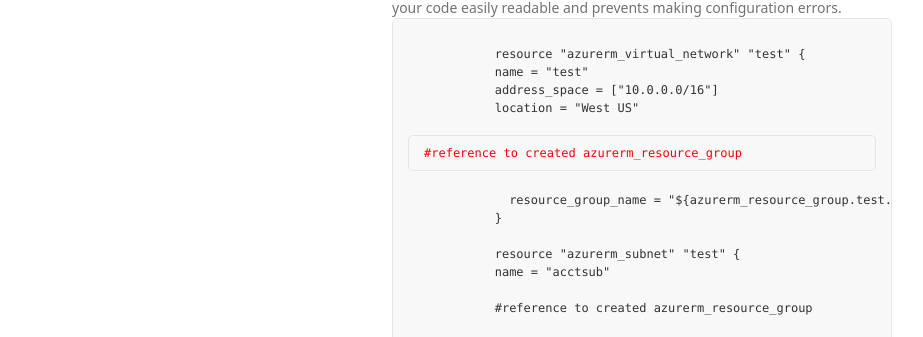
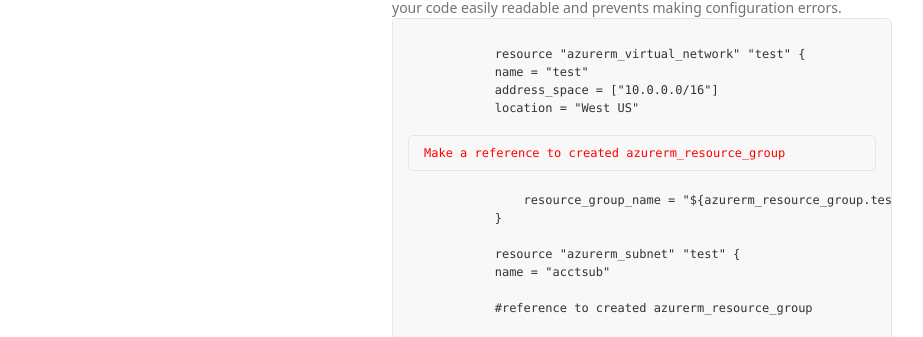
Before and after one commit to arjenwilly/arjenwilly.github.io, a Jekyll site: the page terraform2.html, which Jekyll copies as it is, in a window 1280 px wide. Shown: the part 921-1258 px from the top of the page, without its empty margins (178-1101 px from the left). Built offline with Jekyll 4.4.1, drawn with Linux system fonts in a browser that asks for light colours; some web fonts are replaced.

Commit message:
Update terraform2.html

```diff
--- a/terraform2.html
+++ b/terraform2.html
@@ -63,7 +63,7 @@
             name = "test"
             address_space = ["10.0.0.0/16"]
             location = "West US"
-            <pre style="color: red">#reference to created azurerm_resource_group</pre>              resource_group_name = "${azurerm_resource_group.test.name}"
+            <pre style="color: red">Make a reference to created azurerm_resource_group</pre>                resource_group_name = "${azurerm_resource_group.test.name}"
             }
 
             resource "azurerm_subnet" "test" {
```
